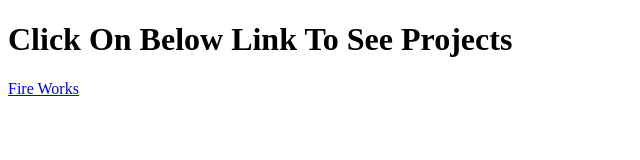
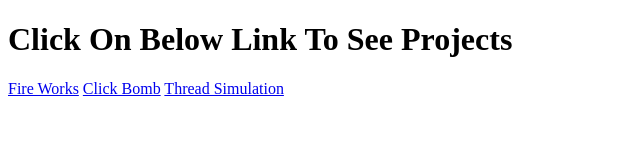
Before and after one commit to sakivc/home, a plain HTML site: page index.html in a window 1280 px wide. Shown: the whole page, without its empty margins (0-640 px from the left). Drawn offline with Linux system fonts and the light colour scheme.

Commit message:
Update index.html
added link for click bomb and thread simulation

```diff
--- a/index.html
+++ b/index.html
@@ -8,5 +8,7 @@
     <body>
         <h1>Click On Below Link To See Projects</h1>
         <a href="https://sakivc.github.io/fire-works/">Fire Works</a>
+        <a href="https://sakivc.github.io/click-bomb/">Click Bomb</a>
+        <a href="https://sakivc.github.io/thread/">Thread Simulation</a>
     </body>
 </html>
```
